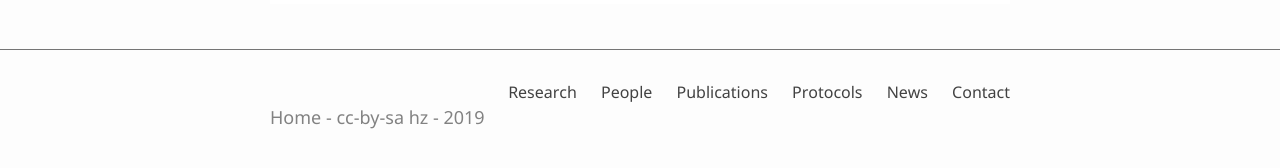
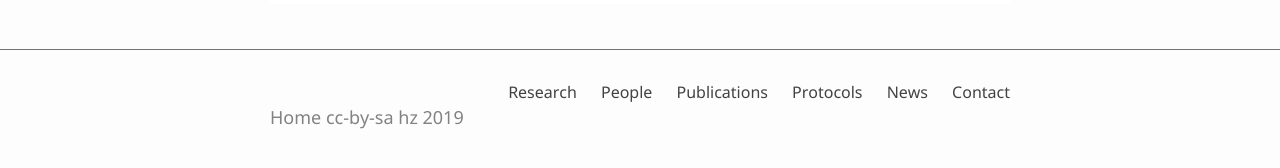
Before and after one commit to hanruizhang/zhanglab, a Jekyll site: the page built from index.md, in a window 1280 px wide. Shown: the part 504-672 px from the top of the page. Built offline with Jekyll 4.4.1, drawn with Linux system fonts in a browser that asks for light colours.

Commit message:
Update footer.html

```diff
--- a/_includes/footer.html
+++ b/_includes/footer.html
@@ -9,6 +9,6 @@
         {% endfor %}
     </div>
     </div>
-      <h2 class="footer-heading"><a href="{{ '/' | absolute_url }}">{{ site.title | escape }}</a> - <a href="https://creativecommons.org/licenses/by-sa/4.0/">cc-by-sa</a> <a href="https://github.com/{{ site.github_username }}">{{ site.author }}</a> - {{ site.pub_year }} </h2>
+      <h2 class="footer-heading"><a href="{{ '/' | absolute_url }}">{{ site.title | escape }}</a> <a href="https://creativecommons.org/licenses/by-sa/4.0/">cc-by-sa</a> <a href="https://github.com/{{ site.github_username }}">{{ site.author }}</a> {{ site.pub_year }} </h2>
   </div>
 </footer>
```
